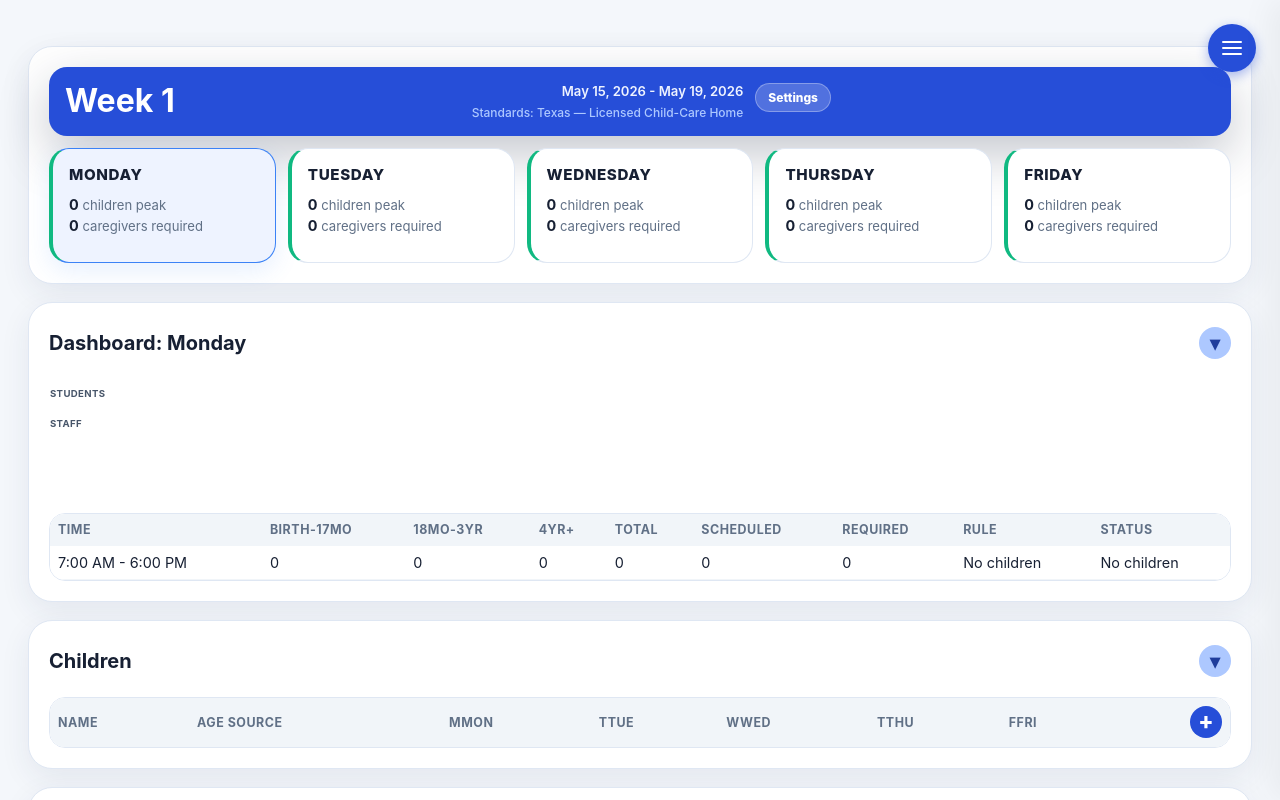
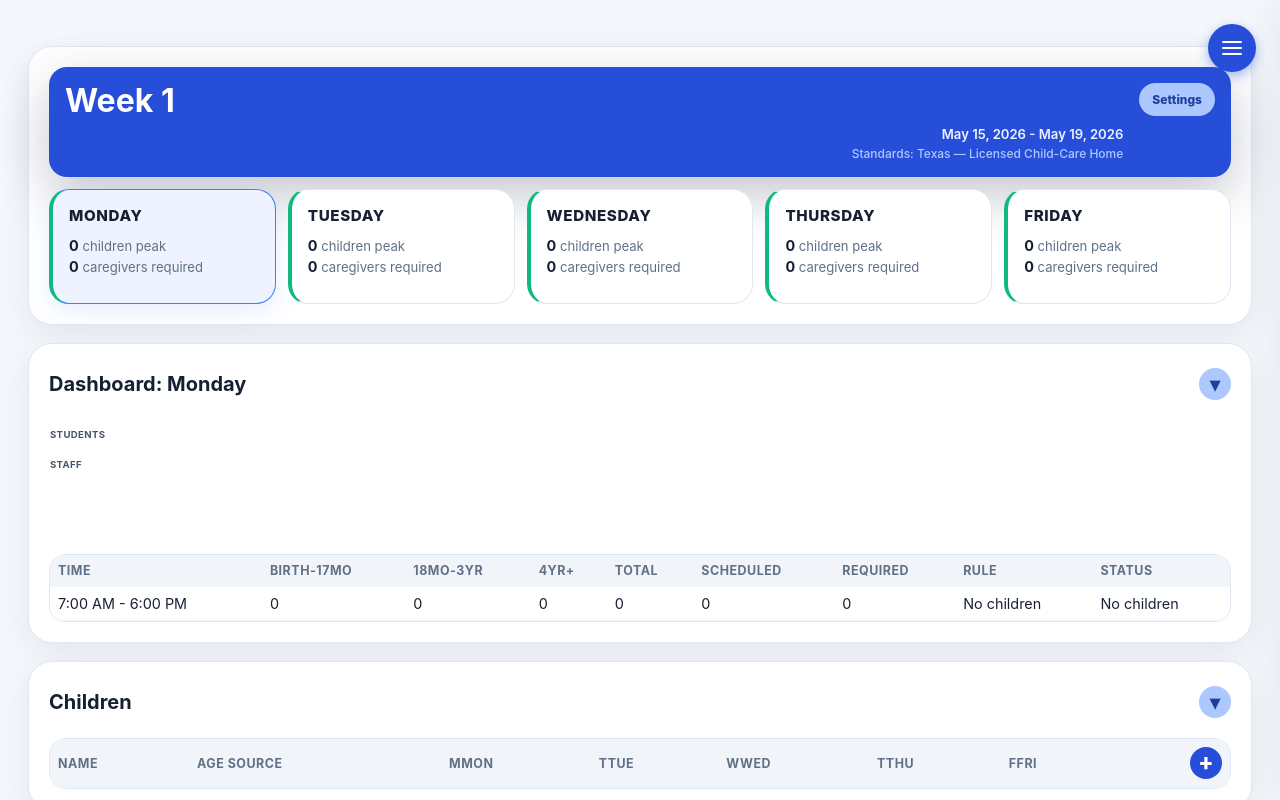
Before and after one commit to themrsteiner/ratio-calc-beta, a React (Vite) app in the folder ratio-compliance-app-v1/: page / in a window 1280 px wide. Shown: the top 800 px of the page. Built offline with nearby package versions, Linux system fonts and the light colour scheme.

Commit message:
refactor: simplify week header into stable single-card layout

```diff
--- a/ratio-compliance-app-v1/src/styles.css
+++ b/ratio-compliance-app-v1/src/styles.css
@@ -222,7 +222,7 @@ button {
 /* Weekly Overview */
 .weekSummaryGrid {
   display: grid;
-  grid-template-columns: repeat(auto-fit, minmax(160px, 1fr));
+  grid-template-columns: repeat(5, minmax(0, 1fr));
   gap: 12px;
 }
 
@@ -321,6 +321,59 @@ button {
   color: #fff;
   box-shadow: 0 18px 50px rgba(20, 33, 61, 0.25);
   margin-bottom: 12px;
+}
+
+.weekHero {
+  grid-template-columns: minmax(0, 1fr) auto;
+  gap: 16px;
+  align-items: start;
+  padding: 16px;
+  border-radius: 18px;
+  margin-bottom: 12px;
+  background: var(--color-primary);
+}
+
+.weekHeroMain {
+  min-width: 0;
+}
+
+.weekHeroTitle {
+  margin: 0;
+  font-size: 2rem;
+  line-height: 1.1;
+  color: #fff;
+  overflow-wrap: anywhere;
+}
+
+.weekHeroMeta {
+  margin-top: 8px;
+  text-align: right;
+}
+
+.weekHeroMeta p {
+  margin: 0;
+}
+
+.weekHeroMeta p:first-child {
+  font-size: 0.82rem;
+  color: #eef3ff;
+  font-weight: 600;
+  margin-bottom: 4px;
+}
+
+.weekHeroMeta p:last-child {
+  font-size: 0.75rem;
+  color: #adc8ff;
+  font-weight: 500;
+}
+
+.weekHeroSettingsButton {
+  align-self: start;
+  padding: 6px 12px;
+  font-size: 0.75rem;
+  background: rgba(255, 255, 255, 0.2);
+  color: #fff;
+  border: 1px solid rgba(255, 255, 255, 0.3);
 }
 
 .contentGrid {
@@ -742,6 +795,11 @@ button {
 
 /* Mobile-aware readability mode */
 @media (max-width: 768px) {
+  html, body {
+    width: 100%;
+    overflow-x: hidden;
+  }
+
   .appShell {
     padding: 14px;
   }
@@ -759,9 +817,22 @@ button {
   }
 
   .hero {
+    grid-template-columns: 1fr;
     padding: 14px;
     border-radius: 18px;
     gap: 12px;
+  }
+
+  .weekHero {
+    grid-template-columns: 1fr;
+  }
+
+  .weekHeroMeta {
+    text-align: left;
+  }
+
+  .weekHeroSettingsButton {
+    justify-self: start;
   }
 
   .weekSummaryGrid {
@@ -818,4 +889,9 @@ button {
   .dot {
     animation: none;
   }
+
+  .sideDrawer {
+    width: min(320px, 92vw);
+    right: -100vw;
+  }
 }
--- a/ratio-compliance-app-v1/src/ui/nav/WeekOverview.tsx
+++ b/ratio-compliance-app-v1/src/ui/nav/WeekOverview.tsx
@@ -35,36 +35,25 @@ export const WeekOverview: React.FC<WeekOverviewProps> = ({
 
   return (
     <section className="panel wide weekOverview">
-      <div className="hero" style={{ padding: '16px', borderRadius: '18px', marginBottom: '12px', position: 'relative', background: 'var(--color-primary)' }}>
-        <div style={{ display: 'flex', justifyContent: 'space-between', alignItems: 'flex-start', color: '#fff', width: '100%', gap: '12px', flexWrap: 'wrap' }}>
-          <div style={{ minWidth: 0, flex: '1 1 280px' }}>
-            <h1 style={{ fontSize: '2rem', marginBottom: 0, lineHeight: 1.1, color: '#fff', overflowWrap: 'anywhere' }}>{activeWeek.weekLabel}</h1>
-          </div>
-          <div style={{ textAlign: 'right', display: 'flex', flexDirection: 'column', gap: '2px', flex: '0 1 auto' }}>
-            <p style={{ margin: 0, fontSize: '0.82rem', color: '#eef3ff', fontWeight: 600, marginBottom: '4px' }}>
+      <div className="hero weekHero">
+        <div className="weekHeroMain">
+          <h1 className="weekHeroTitle">{activeWeek.weekLabel}</h1>
+          <div className="weekHeroMeta">
+            <p>
               {weekStartLabel} - {weekEndLabel}
             </p>
-            <p style={{ margin: 0, fontSize: '0.75rem', color: '#adc8ff', fontWeight: 500 }}>
+            <p>
               Standards: {activeWeek.standards ? `${activeWeek.standards.jurisdiction} — ${activeWeek.standards.facilityType}` : 'None'}
             </p>
           </div>
-          <div style={{ marginLeft: 'auto' }}>
-            <button
-              type="button"
-              className="secondaryButton"
-              onClick={onEditSettings}
-              style={{
-                padding: '6px 12px',
-                fontSize: '0.75rem',
-                background: 'rgba(255, 255, 255, 0.2)',
-                color: '#fff',
-                border: '1px solid rgba(255, 255, 255, 0.3)'
-              }}
-            >
-              Settings
-            </button>
-          </div>
         </div>
+        <button
+          type="button"
+          className="secondaryButton weekHeroSettingsButton"
+          onClick={onEditSettings}
+        >
+          Settings
+        </button>
       </div>
       <div className="weekSummaryGrid">
         {WEEKDAYS.map((day) => {
```
